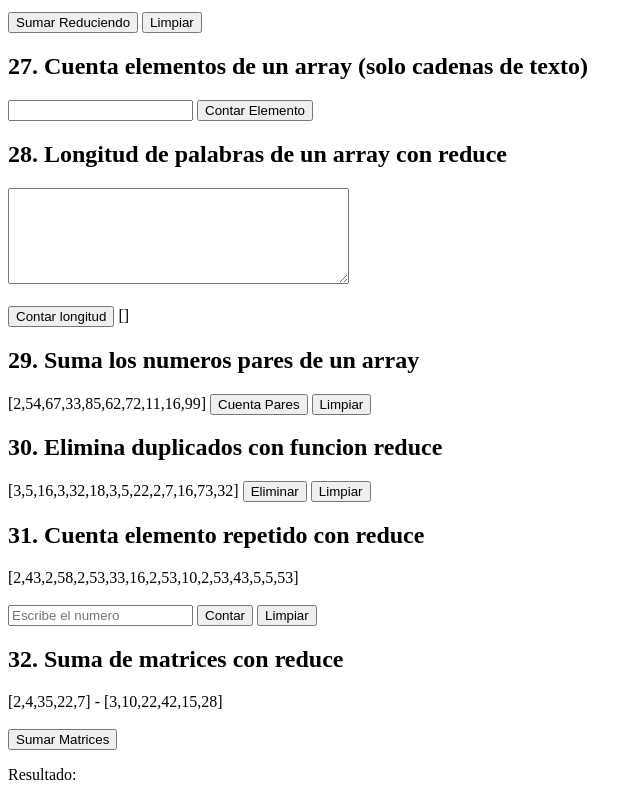
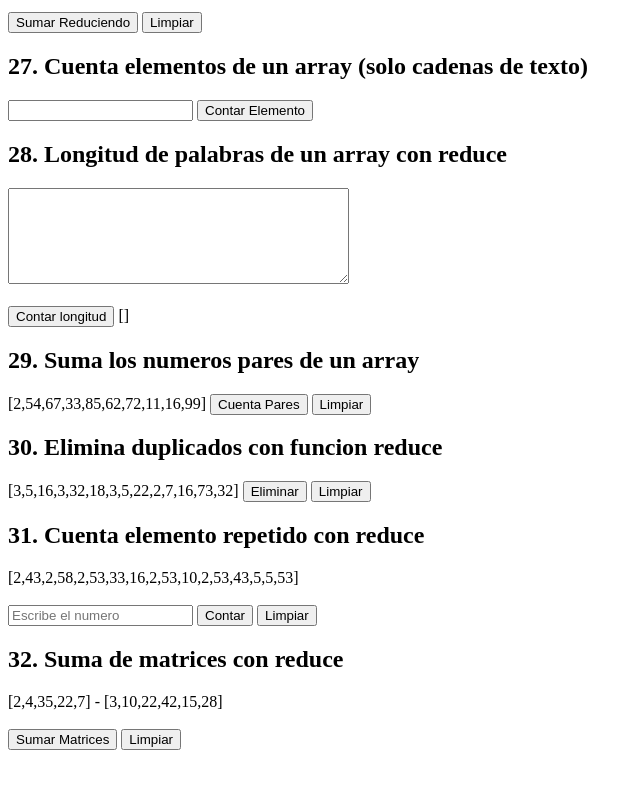
Before and after one commit to matiasmoscone1/practica-ejercicios-logica-programacion-react, a React (Vite) app: page / in a window 1280 px wide. Shown: the part 4889-5689 px from the top of the page, without its empty margins (0-642 px from the left). After the commit the page ends 5655 px from the top, so only its background shows below. Built offline with nearby package versions, Linux system fonts and the light colour scheme.

Commit message:
Ejercicio 32 completamente terminado

```diff
--- a/src/ejercicios/SumaMatricesReduce.jsx
+++ b/src/ejercicios/SumaMatricesReduce.jsx
@@ -10,7 +10,7 @@ const SumaMatricesReduce = () => {
     const array1 = [2, 4, 35, 22, 7];
     const array2 = [3, 10, 22, 42, 15, 28];
 
-    const [resultado, setResultado] = useState([]);
+    const [resultado, setResultado] = useState(null);
 
     const sumarMatrices = (arr1, arr2) => {
         //console.log(arr1, arr2);
@@ -39,9 +39,9 @@ const SumaMatricesReduce = () => {
         <h2>32. Suma de matrices con reduce </h2>
         {`[${array1.join(",")}]`} - {`[${array2.join(",")}]`}<br/><br/>
 
-        <button onClick={() => sumarMatrices(array1, array2)}>Sumar Matrices</button>
-
-        <p>{`Resultado: ${resultado}`}</p>
+        <button onClick={() => sumarMatrices(array1, array2)}>Sumar Matrices</button>{" "}
+        <button onClick={() => setResultado(null)}>Limpiar</button>
+        <p>{resultado ? `Resultado: [${resultado}]` : " "}</p>
     </div>
     </>)
 
```
